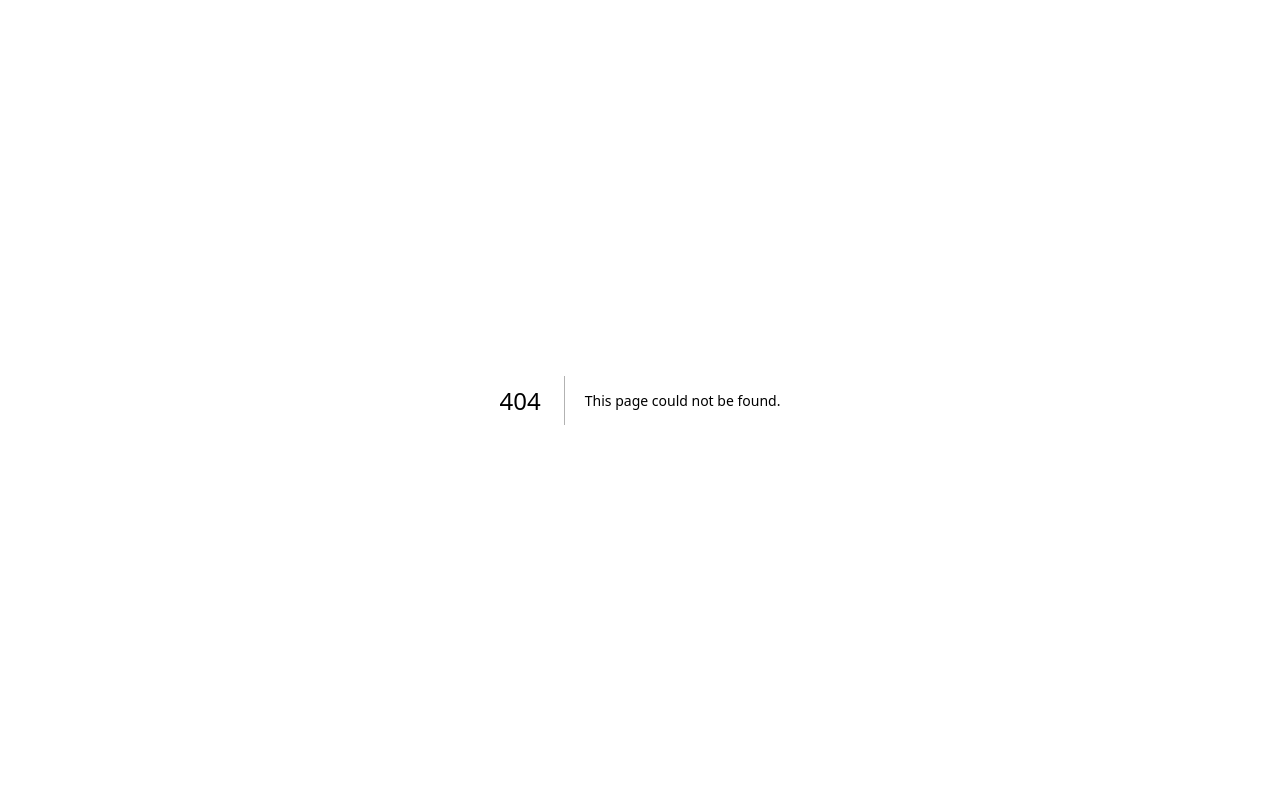
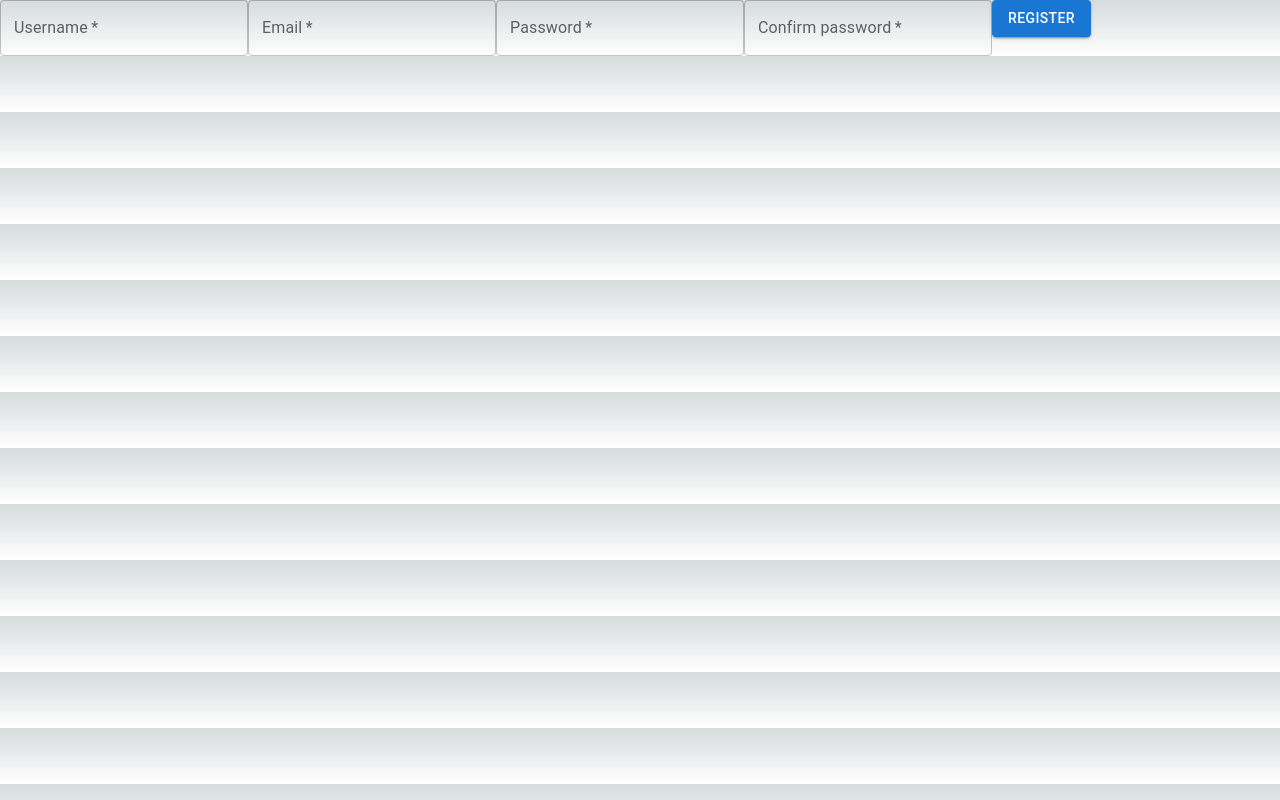
Before and after one commit to filipcvejic/Postify, a Next.js app in the folder client/: page /register in a window 1280 px wide. Before the commit this address had no page. Built offline with nearby package versions, Linux system fonts and the light colour scheme.

Commit message:
Created basic register page with register handler

```diff
--- /dev/null
+++ b/client/src/app/register/page.tsx
@@ -0,0 +1,65 @@
+"use client";
+
+import { postifyApi } from "@/api/postifyApi";
+import { Box, Button, TextField } from "@mui/material";
+import { useState } from "react";
+
+const Register = () => {
+  const [username, setUsername] = useState("");
+  const [email, setEmail] = useState("");
+  const [password, setPassword] = useState("");
+  const [confirmedPassword, setConfirmedPassword] = useState("");
+
+  const handleRegister = async (e: React.FormEvent<HTMLFormElement>) => {
+    e.preventDefault();
+
+    await postifyApi.post("register", {
+      username,
+      email,
+      password,
+      confirmedPassword,
+    });
+  };
+
+  return (
+    <Box component={`form`} onSubmit={(e) => handleRegister(e)}>
+      <TextField
+        label={`Username`}
+        variant={`outlined`}
+        type={`username`}
+        name={`username`}
+        onChange={(e) => setUsername(e.target.value)}
+        required
+      />
+      <TextField
+        label={`Email`}
+        variant={`outlined`}
+        type={`email`}
+        name={`email`}
+        onChange={(e) => setEmail(e.target.value)}
+        required
+      />
+      <TextField
+        label={`Password`}
+        variant={`outlined`}
+        type={`password`}
+        name={`password`}
+        onChange={(e) => setPassword(e.target.value)}
+        required
+      />
+      <TextField
+        label={`Confirm password`}
+        variant={`outlined`}
+        type={`password`}
+        name={`confirmed-password`}
+        onChange={(e) => setConfirmedPassword(e.target.value)}
+        required
+      />
+      <Button variant={`contained`} type={`submit`}>
+        Register
+      </Button>
+    </Box>
+  );
+};
+
+export default Register;
```
